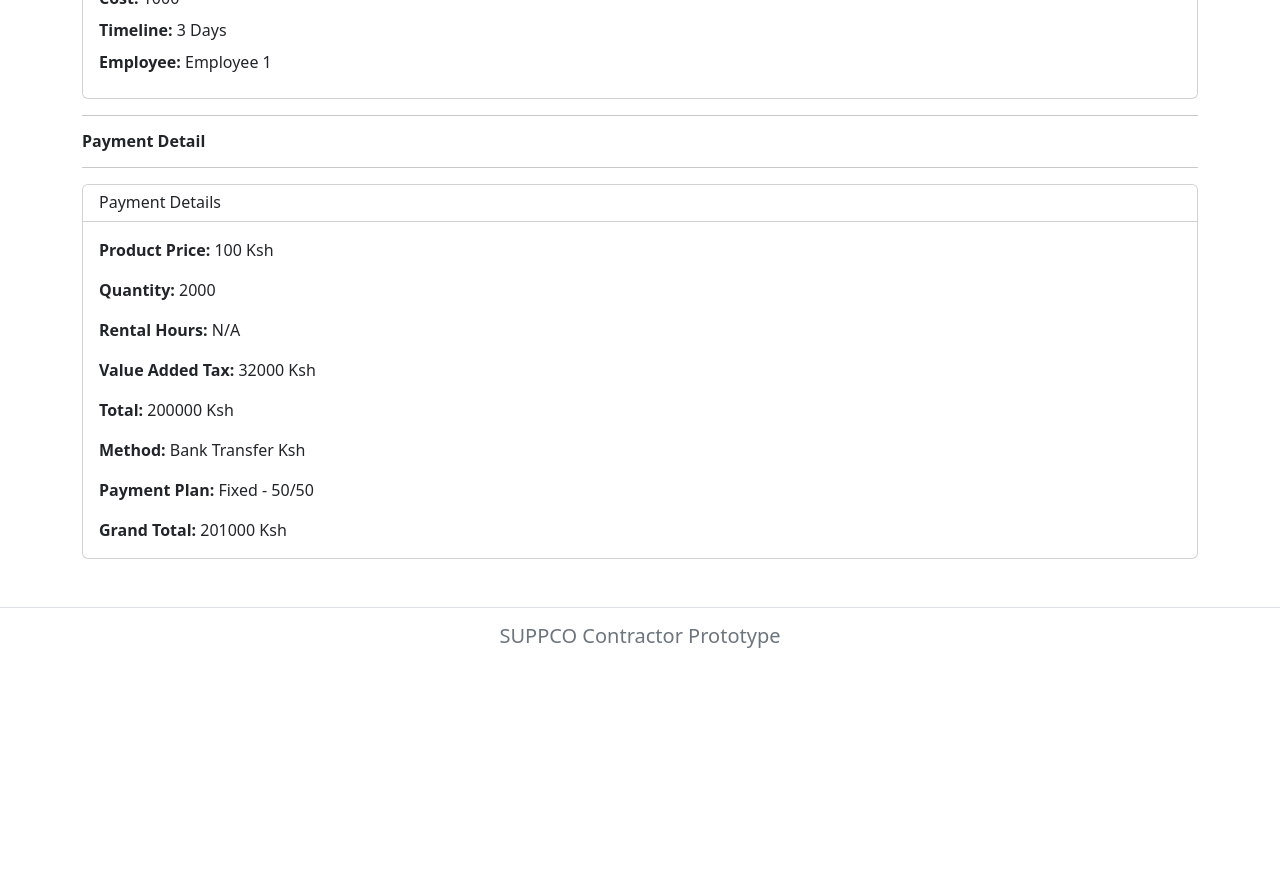
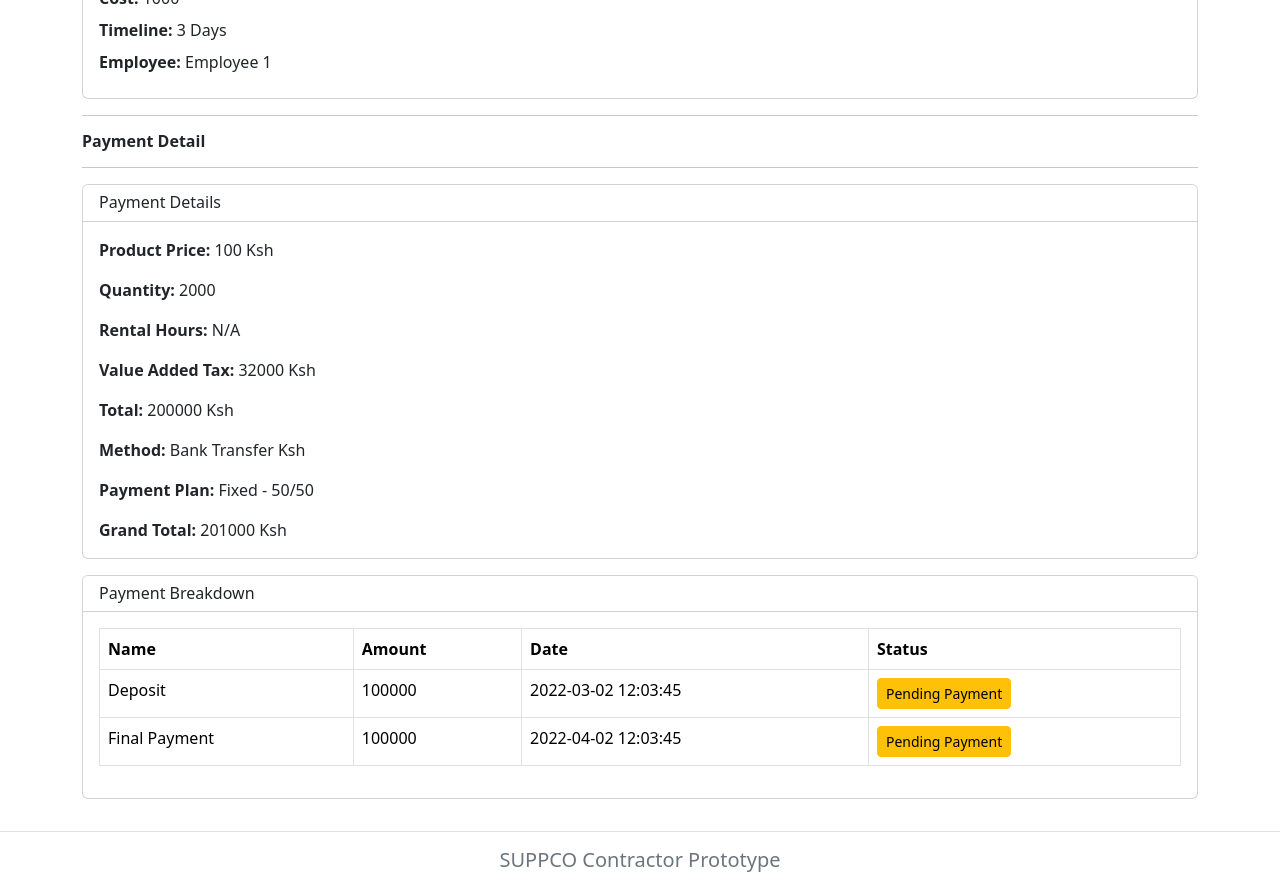
Before and after one commit to daltechafrica/suppco-contractor-prototype, a React (Create React App) app: page /orders/1/detail in a window 1280 px wide. Shown: the part 960-1856 px from the top of the page. Before the commit the page ends 1632 px from the top, so only its background shows below. Built offline with nearby package versions, Linux system fonts and the light colour scheme.

Commit message:
fix breakdowns

```diff
--- a/src/data/orders.jsx
+++ b/src/data/orders.jsx
@@ -466,24 +466,28 @@ const orders = [
             name: "Deposit",
             amount: this.depositAmount,
             status: "Paid",
+            date: "2022-03-02 12:03:45",
           },
           {
             id: 2,
             name: "First Installment",
             amount: remainingAmount * 0.25,
             status: "Paid",
+            date: "2022-04-02 12:03:45",
           },
           {
             id: 3,
             name: "Second Installment",
             amount: remainingAmount * 0.25,
             status: "Pending Payment",
+            date: "2022-05-02 12:03:45",
           },
           {
             id: 4,
             name: "Final Installment",
             amount: remainingAmount * 0.5,
             status: "Pending Payment",
+            date: "2022-06-02 12:03:45",
           },
         ];
         return breakdowns;
@@ -729,24 +733,28 @@ const orders = [
             name: "Deposit",
             amount: this.depositAmount,
             status: "Paid",
+            date: "2022-03-02 12:03:45",
           },
           {
             id: 2,
             name: "First Installment",
             amount: remainingAmount * 0.25,
             status: "Paid",
+            date: "2022-03-02 12:03:45",
           },
           {
             id: 3,
             name: "Second Installment",
             amount: remainingAmount * 0.25,
             status: "Paid",
+            date: "2022-04-02 12:03:45",
           },
           {
             id: 4,
             name: "Final Installment",
             amount: remainingAmount * 0.5,
             status: "Paid",
+            date: "2022-05-02 12:03:45",
           },
         ];
         return breakdowns;
--- a/src/pages/OrdersDetail.jsx
+++ b/src/pages/OrdersDetail.jsx
@@ -222,6 +222,7 @@ function OrdersDetail() {
                               <tr>
                                 <th>Name</th>
                                 <th>Amount</th>
+                                <th>Date</th>
                                 <th>Status</th>
                               </tr>
                             </thead>
@@ -230,6 +231,47 @@ function OrdersDetail() {
                                 <tr>
                                   <td>{item?.name}</td>
                                   <td>{item?.amount}</td>
+                                  <td>{item?.date}</td>
+                                  <td>
+                                    <button className="btn btn-warning btn-sm">
+                                      {item?.status}
+                                    </button>
+                                  </td>
+                                </tr>
+                              ))}
+                            </tbody>
+                          </table>
+                        </div>
+                      </div>
+                    </div>
+                  </>
+                )}
+
+              {/* Fixed - 50/50 */}
+              {paymentDetail?.plan === "Fixed - 50/50" &&
+                paymentDetail?.breakdown && (
+                  <>
+                    <div className="card">
+                      <h6 className="card-header bg-white">
+                        Payment Breakdown
+                      </h6>
+                      <div className="card-body">
+                        <div className="table-responsive">
+                          <table className="table table-bordered">
+                            <thead>
+                              <tr>
+                                <th>Name</th>
+                                <th>Amount</th>
+                                <th>Date</th>
+                                <th>Status</th>
+                              </tr>
+                            </thead>
+                            <tbody>
+                              {paymentDetail?.breakdown?.map((item) => (
+                                <tr>
+                                  <td>{item?.name}</td>
+                                  <td>{item?.amount}</td>
+                                  <td>{item?.date}</td>
                                   <td>
                                     <button className="btn btn-warning btn-sm">
                                       {item?.status}
@@ -415,6 +457,46 @@ function OrdersDetail() {
                   </p>
                 </div>
               </div>
+              {paymentDetail?.plan === "Fixed - 50/50" &&
+                paymentDetail?.breakdown && (
+                  <>
+                    <div className="card">
+                      <h6 className="card-header bg-white">
+                        Payment Breakdown
+                      </h6>
+                      <div className="card-body">
+                        <div className="table-responsive">
+                          <table className="table table-bordered">
+                            <thead>
+                              <tr>
+                                <th>Name</th>
+                                <th>Amount</th>
+                                <th>Date</th>
+                                <th>Status</th>
+                              </tr>
+                            </thead>
+                            <tbody>
+                              {paymentDetail?.breakdown?.map((item) => (
+                                <tr>
+                                  <td>{item?.name}</td>
+                                  <td>{item?.amount}</td>
+                                  <td>{item?.date}</td>
+                                  <td>
+                                    <button className="btn btn-warning btn-sm">
+                                      {item?.status}
+                                    </button>
+                                  </td>
+                                </tr>
+                              ))}
+                            </tbody>
+                          </table>
+                        </div>
+                      </div>
+                    </div>
+                  </>
+                )}
+
+              {/* Negotiable */}
               {paymentDetail?.plan === "Negotiable Plan" &&
                 paymentDetail?.breakdown && (
                   <>
@@ -429,6 +511,7 @@ function OrdersDetail() {
                               <tr>
                                 <th>Name</th>
                                 <th>Amount</th>
+                                <th>Date</th>
                                 <th>Status</th>
                               </tr>
                             </thead>
@@ -437,6 +520,7 @@ function OrdersDetail() {
                                 <tr>
                                   <td>{item?.name}</td>
                                   <td>{item?.amount}</td>
+                                  <td>{item?.date}</td>
                                   <td>
                                     <button
                                       className={`btn btn-sm ${
@@ -625,6 +709,44 @@ function OrdersDetail() {
                   </p>
                 </div>
               </div>
+              {paymentDetail?.plan === "Fixed - 50/50" &&
+                paymentDetail?.breakdown && (
+                  <>
+                    <div className="card">
+                      <h6 className="card-header bg-white">
+                        Payment Breakdown
+                      </h6>
+                      <div className="card-body">
+                        <div className="table-responsive">
+                          <table className="table table-bordered">
+                            <thead>
+                              <tr>
+                                <th>Name</th>
+                                <th>Amount</th>
+                                <th>Date</th>
+                                <th>Status</th>
+                              </tr>
+                            </thead>
+                            <tbody>
+                              {paymentDetail?.breakdown?.map((item) => (
+                                <tr>
+                                  <td>{item?.name}</td>
+                                  <td>{item?.amount}</td>
+                                  <td>{item?.date}</td>
+                                  <td>
+                                    <button className="btn btn-warning btn-sm">
+                                      {item?.status}
+                                    </button>
+                                  </td>
+                                </tr>
+                              ))}
+                            </tbody>
+                          </table>
+                        </div>
+                      </div>
+                    </div>
+                  </>
+                )}
               {paymentDetail?.plan === "Negotiable Plan" &&
                 paymentDetail?.breakdown && (
                   <>
@@ -639,6 +761,7 @@ function OrdersDetail() {
                               <tr>
                                 <th>Name</th>
                                 <th>Amount</th>
+                                <th>Date</th>
                                 <th>Status</th>
                               </tr>
                             </thead>
@@ -647,6 +770,7 @@ function OrdersDetail() {
                                 <tr>
                                   <td>{item?.name}</td>
                                   <td>{item?.amount}</td>
+                                  <td>{item?.date}</td>
                                   <td>
                                     <button className="btn btn-success btn-sm">
                                       {item?.status}
```
